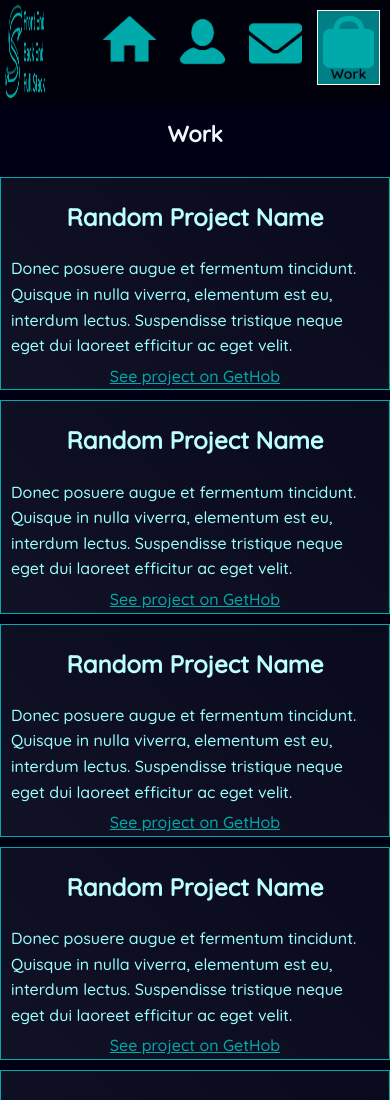
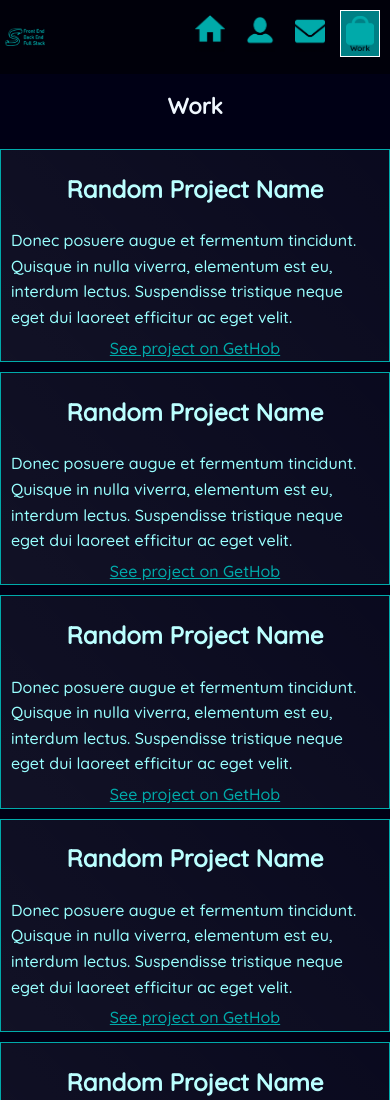
Before and after one commit to Sean-Andrew-Stanek/portfolio-website, a plain HTML site: page work.html in a window 390 px wide. Shown: the top 1100 px of the page. Drawn offline with nearby package versions, Linux system fonts and the light colour scheme.

Commit message:
Header Icon Compatibility

```diff
--- a/css/style.production.css
+++ b/css/style.production.css
@@ -359,6 +359,12 @@ button:hover, button:focus, .button:hover, .button:focus {
     -webkit-box-direction: normal;
         -ms-flex-flow: row wrap;
             flex-flow: row wrap;
+    -webkit-box-align: center;
+        -ms-flex-align: center;
+            align-items: center;
+    -webkit-box-flex: 0;
+        -ms-flex: 0 1 50px;
+            flex: 0 1 50px;
     width: 100%;
     background-color: rgba(0, 0, 0, 0.5);
     border-width: 4px;
@@ -366,9 +372,6 @@ button:hover, button:focus, .button:hover, .button:focus {
 
 .page-header_item {
     padding: 5px;
-    -webkit-box-flex: 0;
-        -ms-flex: 0 1 50px;
-            flex: 0 1 50px;
 }
 
 .page-header_item:last-child {
@@ -400,7 +403,7 @@ button:hover, button:focus, .button:hover, .button:focus {
 .navigation-list_item img {
     -webkit-box-sizing: border-box;
             box-sizing: border-box;
-    max-height: 75px;
+    max-width: 75px;
     margin: 5px;
     padding: 5px;
 }
@@ -503,6 +506,10 @@ button:hover, button:focus, .button:hover, .button:focus {
     .page-header_logo {
         max-width: 50px;
     }
+
+    .navigation-list_item img {
+        max-width: 40px;
+    }
 }
 
 @media all and (min-width: 500px) and (max-width: 750px) {
--- a/css/styles.css
+++ b/css/styles.css
@@ -252,6 +252,8 @@ button:hover, button:focus, .button:hover, .button:focus {
 .page-header {
     display: flex;
     flex-flow: row wrap;
+    align-items: center;
+    flex: 0 1 50px;
     width: 100%;
     background-color: var(--darken-area5);
     border-width: 4px;
@@ -259,7 +261,6 @@ button:hover, button:focus, .button:hover, .button:focus {
 
 .page-header_item {
     padding: 5px;
-    flex: 0 1 50px;
 }
 
 .page-header_item:last-child {
@@ -280,7 +281,7 @@ button:hover, button:focus, .button:hover, .button:focus {
 
 .navigation-list_item img {
     box-sizing: border-box;
-    max-height: 75px;
+    max-width: 75px;
     margin: 5px;
     padding: 5px;
 }
@@ -367,6 +368,10 @@ button:hover, button:focus, .button:hover, .button:focus {
     .page-header_logo {
         max-width: 50px;
     }
+
+    .navigation-list_item img {
+        max-width: 40px;
+    }
 }
 
 @media all and (min-width: 500px) and (max-width: 750px) {
```
Also changed, not shown: index.html (+2 -2 lines).
